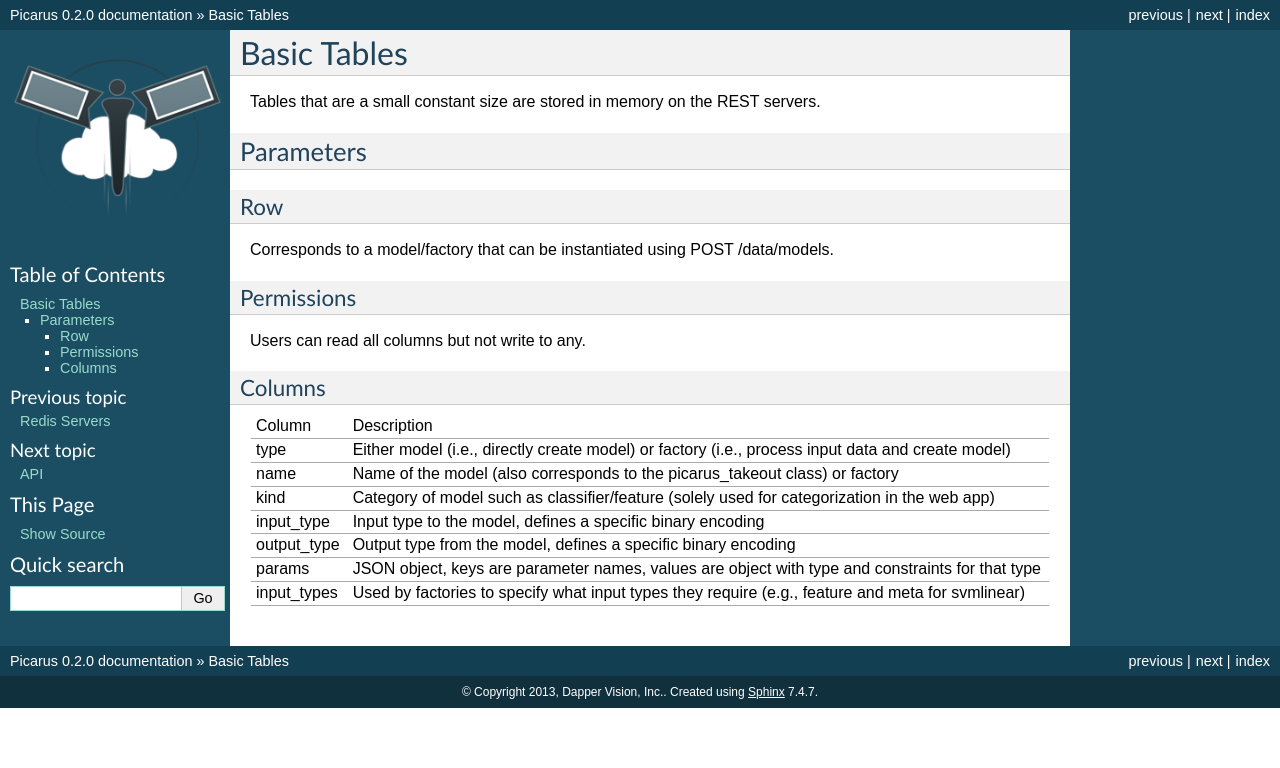
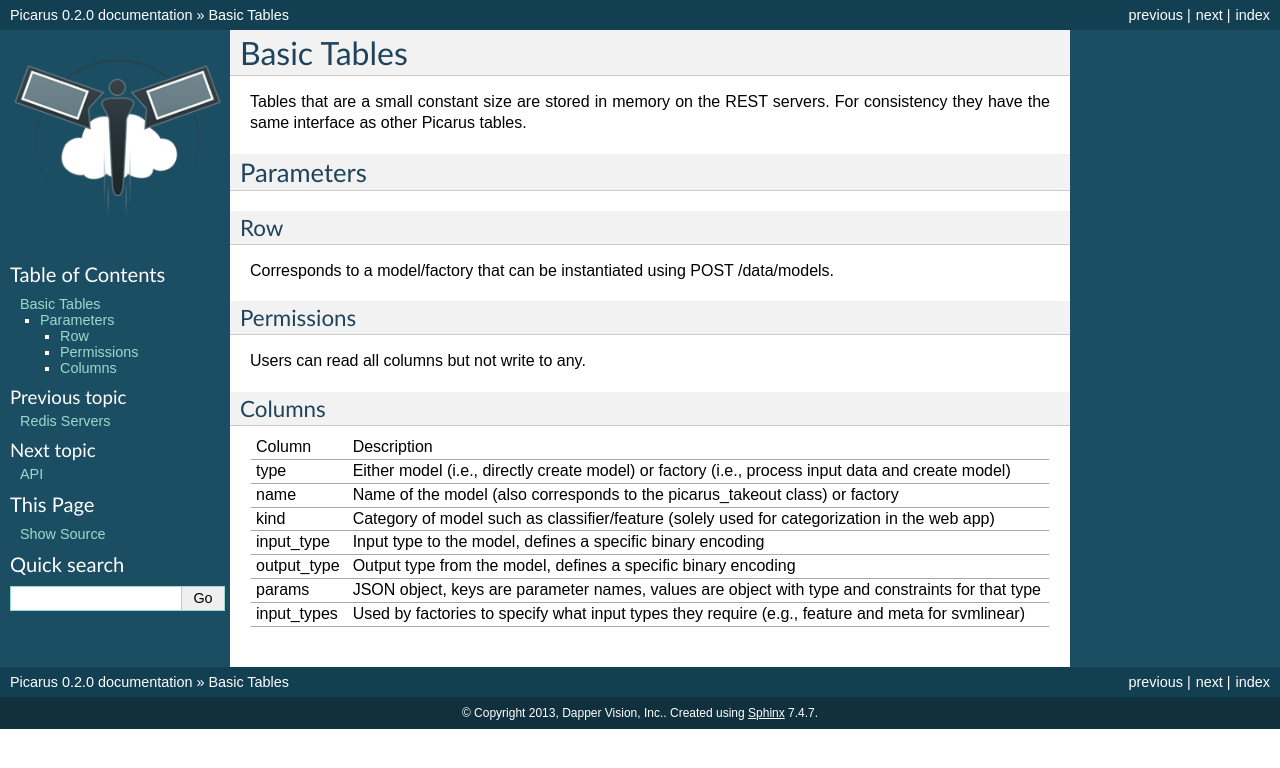
Before and after one commit to bwhite/picarus, a Sphinx documentation site: the page built from doc/basictables.rst, in a window 1280 px wide. Shown: the top 768 px of the page. Built offline with Sphinx 7.4.7, drawn with Linux system fonts in a browser that asks for light colours; formulas are drawn with MathJax 3.

Commit message:
Updated
Signed-off-by: Brandyn A. White <bwhite@dappervision.com>

```diff
--- a/doc/basictables.rst
+++ b/doc/basictables.rst
@@ -1,6 +1,6 @@
 Basic Tables
 ============
-Tables that are a small constant size are stored in memory on the REST servers.
+Tables that are a small constant size are stored in memory on the REST servers.  For consistency they have the same interface as other Picarus tables.
 
 Parameters
 -----------
@@ -14,7 +14,7 @@ Permissions
 Users can read all columns but not write to any.
 
 Columns
-^^^^^^^^^^^^^^^^
+^^^^^^^
 
 +--------------+------------------------------------------------------------------------------------------------------+
 | Column       | Description                                                                                          |
```
